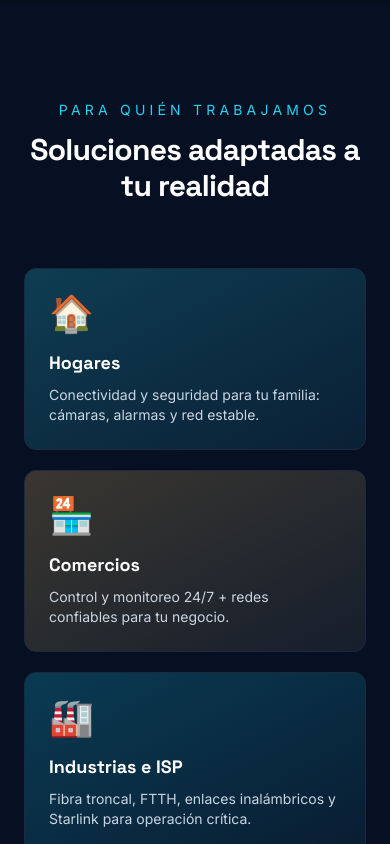
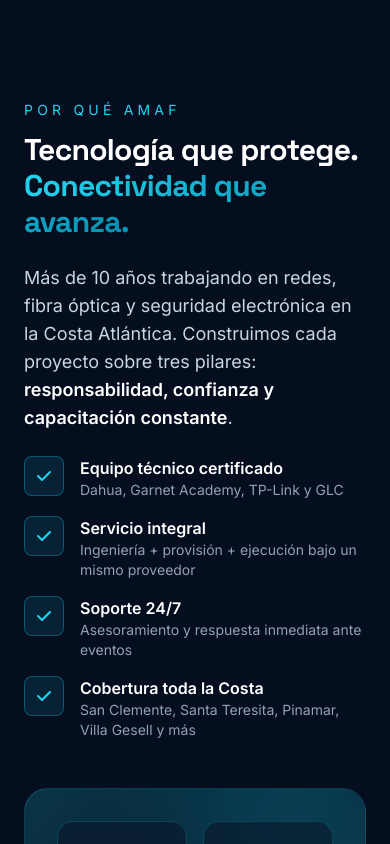
Before and after one commit to Santiagoignespina/amaf-soluciones, a React (Vite) app: page / in a window 390 px wide. Shown: the part 3720-4564 px from the top of the page. Built offline with nearby package versions, Linux system fonts and the light colour scheme.

Commit message:
Sacar secciones Segmentos y Galeria + links del nav

```diff
--- a/src/App.jsx
+++ b/src/App.jsx
@@ -8,9 +8,7 @@ const LOCATION = 'Partido de La Costa, Buenos Aires'
 
 const NAV = [
   { href: '#servicios', label: 'Servicios' },
-  { href: '#segmentos', label: 'Para quién' },
   { href: '#por-que', label: 'Por qué AMAF' },
-  { href: '#galeria', label: 'Galería' },
   { href: '#contacto', label: 'Contacto' },
 ]
 
@@ -63,33 +61,6 @@ const SERVICIOS = [
   },
 ]
 
-const SEGMENTOS = [
-  {
-    titulo: 'Hogares',
-    desc: 'Conectividad y seguridad para tu familia: cámaras, alarmas y red estable.',
-    icon: '🏠',
-    color: 'from-cyan-accent/20 to-cyan-accent/5',
-  },
-  {
-    titulo: 'Comercios',
-    desc: 'Control y monitoreo 24/7 + redes confiables para tu negocio.',
-    icon: '🏪',
-    color: 'from-gold-accent/20 to-gold-accent/5',
-  },
-  {
-    titulo: 'Industrias e ISP',
-    desc: 'Fibra troncal, FTTH, enlaces inalámbricos y Starlink para operación crítica.',
-    icon: '🏭',
-    color: 'from-cyan-deep/30 to-cyan-deep/5',
-  },
-  {
-    titulo: 'Flotas y vehículos',
-    desc: 'Rastreo GPS y monitoreo de unidades para empresas con flota.',
-    icon: '🚗',
-    color: 'from-cyan-accent/20 to-cyan-accent/5',
-  },
-]
-
 const CIFRAS = [
   { num: '+10', label: 'años de trayectoria' },
   { num: '+500', label: 'proyectos ejecutados' },
@@ -131,15 +102,6 @@ const COBERTURA = [
   'Mar de Ajó',
   'Pinamar',
   'Villa Gesell',
-]
-
-const GALERIA = [
-  { cat: 'CCTV', titulo: 'Cámaras IP perimetrales', desc: 'Cobertura completa con visión nocturna' },
-  { cat: 'Fibra óptica', titulo: 'Tendido FTTH', desc: 'Red troncal para ISP local' },
-  { cat: 'Alarmas', titulo: 'Central Garnet', desc: 'Sistema monitoreado 24/7' },
-  { cat: 'Racks', titulo: 'Cableado estructurado', desc: 'Rack profesional documentado' },
-  { cat: 'Starlink', titulo: 'Instalación industrial', desc: 'Montaje certificado en altura' },
-  { cat: 'Control de acceso', titulo: 'Lectores biométricos', desc: 'Acceso por huella y tarjeta' },
 ]
 
 function Nav() {
@@ -387,34 +349,6 @@ function Servicios() {
   )
 }
 
-function Segmentos() {
-  return (
-    <section id="segmentos" className="py-24 bg-navy-900/40 relative">
-      <div className="max-w-7xl mx-auto px-6">
-        <div className="text-center mb-16">
-          <p className="text-cyan-accent text-sm uppercase tracking-[0.3em] mb-3">Para quién trabajamos</p>
-          <h2 className="font-display font-bold text-white text-3xl md:text-5xl mb-4 tracking-tight">
-            Soluciones adaptadas a tu realidad
-          </h2>
-        </div>
-
-        <div className="grid md:grid-cols-2 lg:grid-cols-4 gap-5">
-          {SEGMENTOS.map((s) => (
-            <div
-              key={s.titulo}
-              className={`relative bg-gradient-to-br ${s.color} bg-navy-800/40 border border-slate-800 hover:border-cyan-accent/40 rounded-xl p-6 transition-all hover:-translate-y-1 group`}
-            >
-              <div className="text-4xl mb-4">{s.icon}</div>
-              <h3 className="font-display font-bold text-white text-lg mb-2">{s.titulo}</h3>
-              <p className="text-slate-300 text-sm">{s.desc}</p>
-            </div>
-          ))}
-        </div>
-      </div>
-    </section>
-  )
-}
-
 function PorQue() {
   return (
     <section id="por-que" className="py-24 md:py-32 relative">
@@ -481,67 +415,6 @@ function PorQue() {
               </div>
             </div>
           </div>
-        </div>
-      </div>
-    </section>
-  )
-}
-
-function Galeria() {
-  return (
-    <section id="galeria" className="py-24 bg-navy-900/40 relative">
-      <div className="max-w-7xl mx-auto px-6">
-        <div className="flex flex-col md:flex-row md:items-end md:justify-between mb-12">
-          <div>
-            <p className="text-cyan-accent text-sm uppercase tracking-[0.3em] mb-3">Galería de trabajos</p>
-            <h2 className="font-display font-bold text-white text-3xl md:text-5xl tracking-tight">
-              Instalaciones reales y comprobables
-            </h2>
-          </div>
-          <p className="text-slate-400 mt-4 md:mt-0 md:max-w-md">
-            Lo que hacemos, con orden, precisión y resultados visibles.
-          </p>
-        </div>
-
-        <div className="grid grid-cols-1 md:grid-cols-2 lg:grid-cols-3 gap-5">
-          {GALERIA.map((g, i) => (
-            <div
-              key={g.titulo}
-              className="group relative aspect-[4/3] rounded-2xl overflow-hidden border border-slate-800 hover:border-cyan-accent/40 transition-all"
-            >
-              <div
-                className="absolute inset-0 bg-gradient-to-br"
-                style={{
-                  background: `linear-gradient(135deg, hsl(${190 + i * 12} 70% 20%), hsl(${210 + i * 8} 60% 12%))`,
-                }}
-              />
-              <div className="absolute inset-0 grid-bg opacity-30" />
-              <div className="absolute inset-0 bg-gradient-to-t from-navy-950/90 via-navy-950/40 to-transparent" />
-              <div className="absolute top-4 left-4">
-                <span className="inline-block px-3 py-1 rounded-full bg-cyan-accent/20 backdrop-blur-sm border border-cyan-accent/30 text-cyan-accent text-xs font-medium">
-                  {g.cat}
-                </span>
-              </div>
-              <div className="absolute bottom-0 inset-x-0 p-5">
-                <h3 className="font-display font-bold text-white text-lg">{g.titulo}</h3>
-                <p className="text-slate-300 text-sm">{g.desc}</p>
-              </div>
-            </div>
-          ))}
-        </div>
-
-        <div className="text-center mt-12">
-          <a
-            href={WHATSAPP_URL}
-            target="_blank"
-            rel="noreferrer"
-            className="inline-flex items-center gap-2 text-cyan-accent hover:text-white transition-colors"
-          >
-            Pedinos fotos de proyectos similares al tuyo
-            <svg viewBox="0 0 20 20" fill="currentColor" className="w-4 h-4">
-              <path d="M10.293 5.293a1 1 0 011.414 0l4 4a1 1 0 010 1.414l-4 4a1 1 0 01-1.414-1.414L12.586 11H4a1 1 0 110-2h8.586l-2.293-2.293a1 1 0 010-1.414z" />
-            </svg>
-          </a>
         </div>
       </div>
     </section>
@@ -847,9 +720,7 @@ export default function App() {
       <Hero />
       <CertBar />
       <Servicios />
-      <Segmentos />
       <PorQue />
-      <Galeria />
       <Testimonios />
       <Cobertura />
       <Contacto />
```
